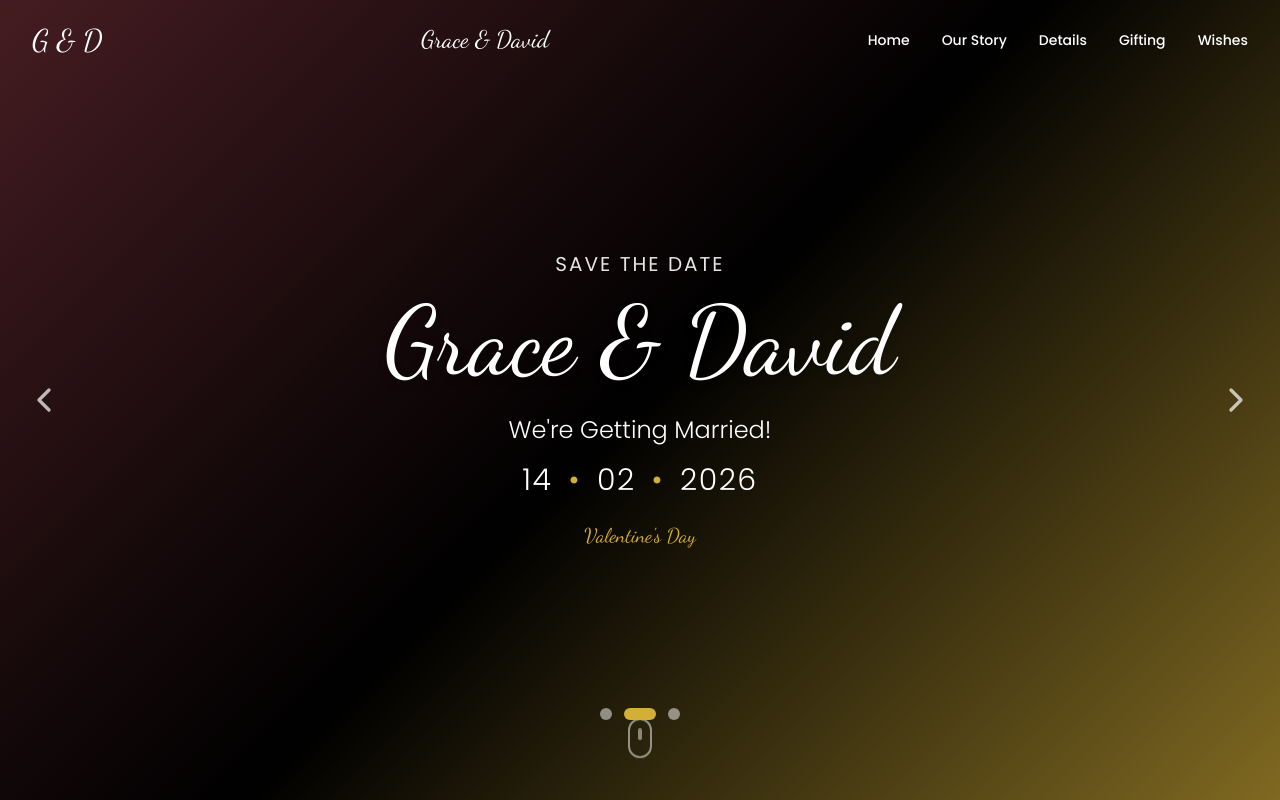
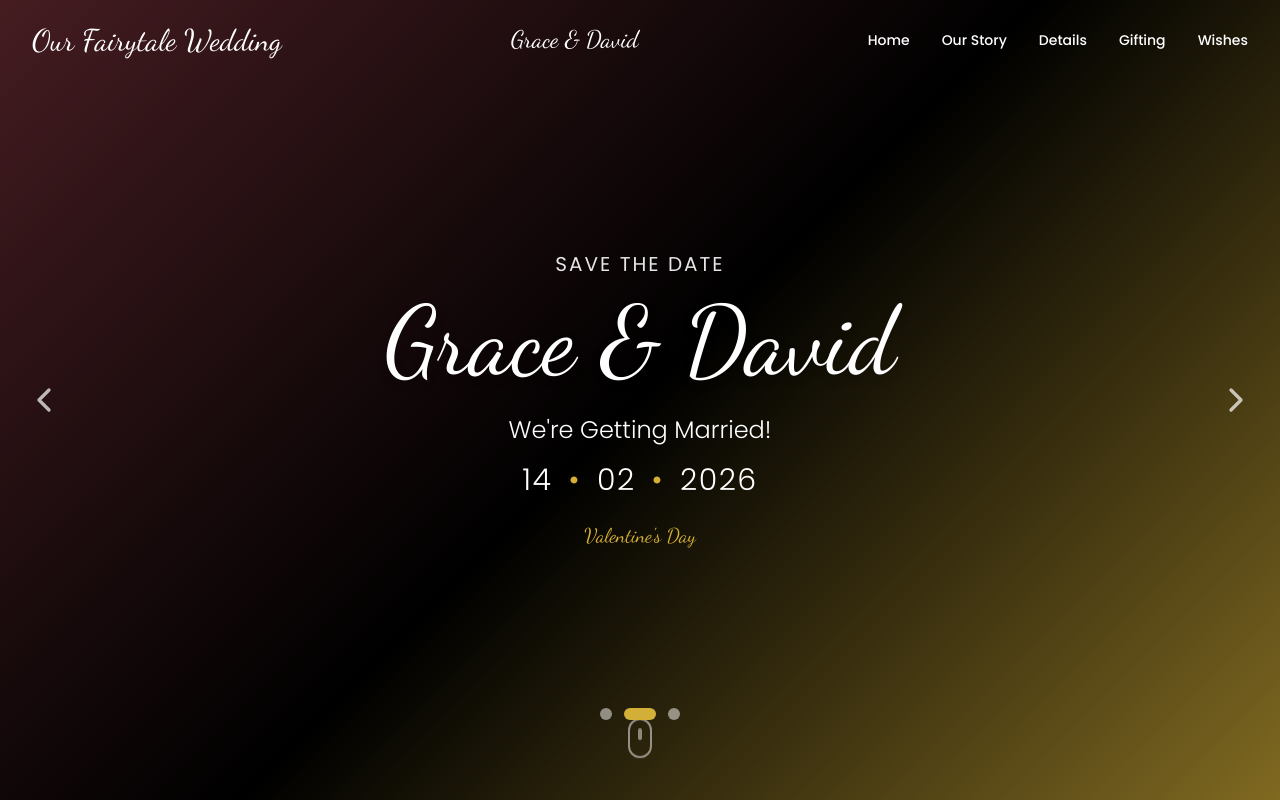
Before and after one commit to efodthe2nd/gender-reveal, a Next.js app: page / in a window 1280 px wide. Shown: the top 800 px of the page. Built offline with nearby package versions, Linux system fonts and the light colour scheme.

Commit message:
Update header logo to Our Fairytale Wedding

```diff
--- a/src/components/Navbar.tsx
+++ b/src/components/Navbar.tsx
@@ -49,7 +49,7 @@ export default function Navbar() {
             onClick={(e) => handleNavClick(e, "#home")}
             className="font-script text-2xl md:text-3xl text-white hover:text-[#D4AF37] transition-colors"
           >
-            G & D
+            Our Fairytale Wedding
           </a>
 
           {/* Center Text - Hidden on mobile */}
```
